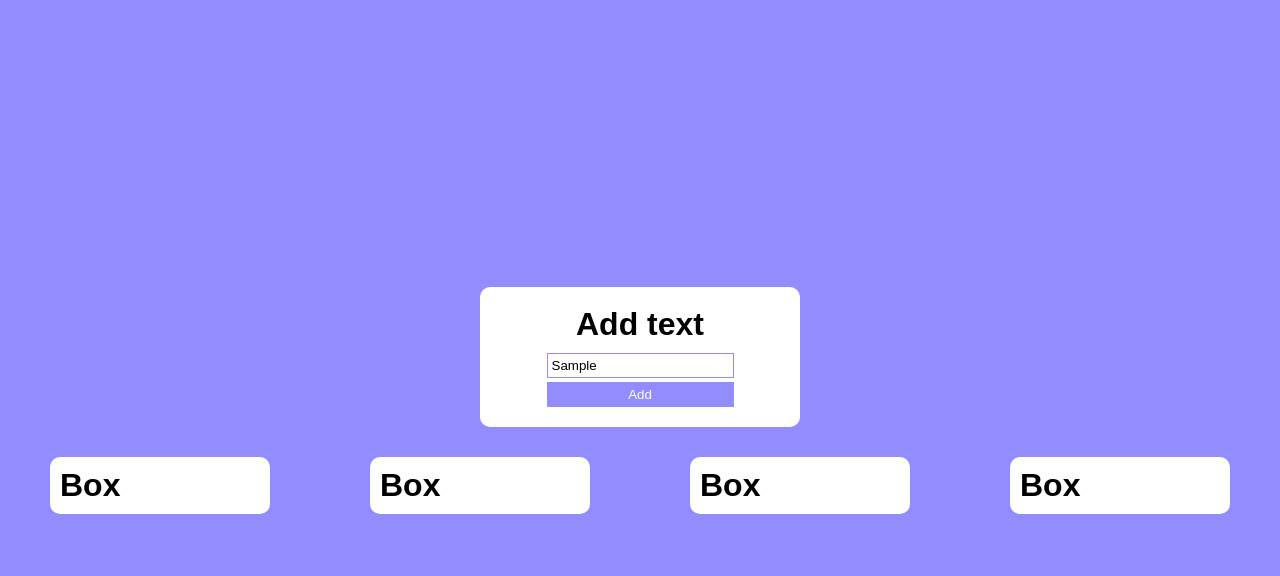
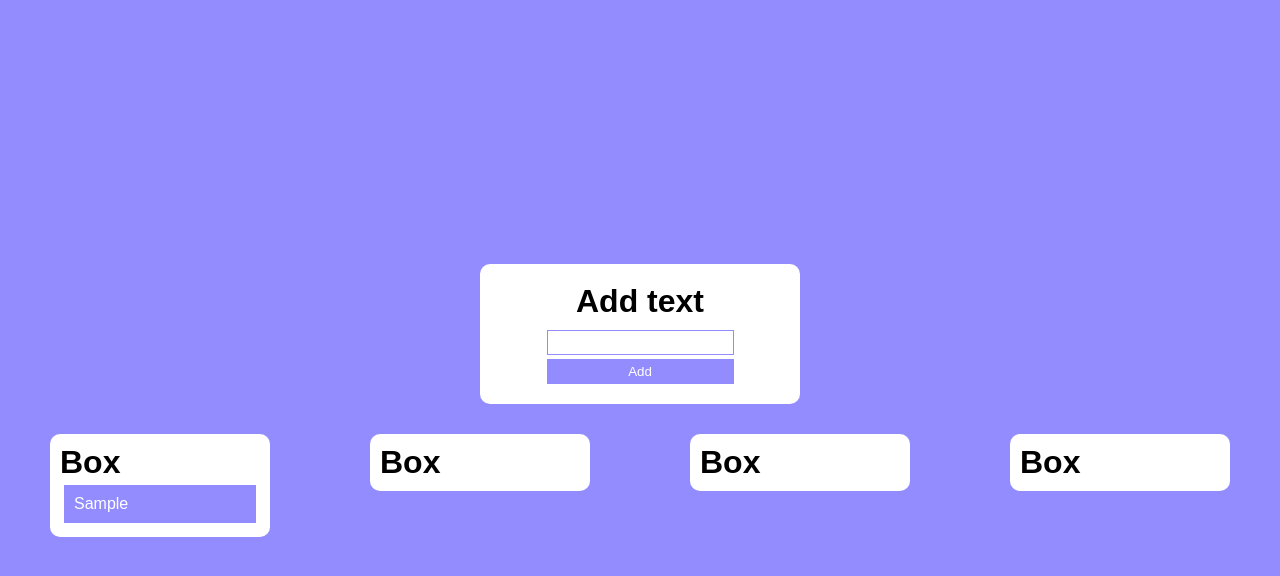
Before and after one commit to karroumi23/Drag-Drop, a plain HTML site: page index.html in a window 1280 px wide. Both pictures are taken after typing "Sample" into the empty fields and a click on the button "Add". Drawn offline with Linux system fonts and the light colour scheme.

Commit message:
Create add function from input to boxes

```diff
--- a/main.js
+++ b/main.js
@@ -1,3 +1,12 @@
 let btn = document.getElementById("btn");
 let inp = document.getElementById("inp");
 let boxs = document.querySelectorAll(".box");
+//CREATE FUNCTION CONVERT INPUT VALUE TO BOX
+
+btn.onclick = function () {
+  if (inp.value != "") {
+    boxs[0].innerHTML += `
+     <p class="item" draggable="true" >${inp.value}</p>`;
+    inp.value = "";
+  }
+};
```
Also changed, not shown: index.html (+1 -1 lines).
